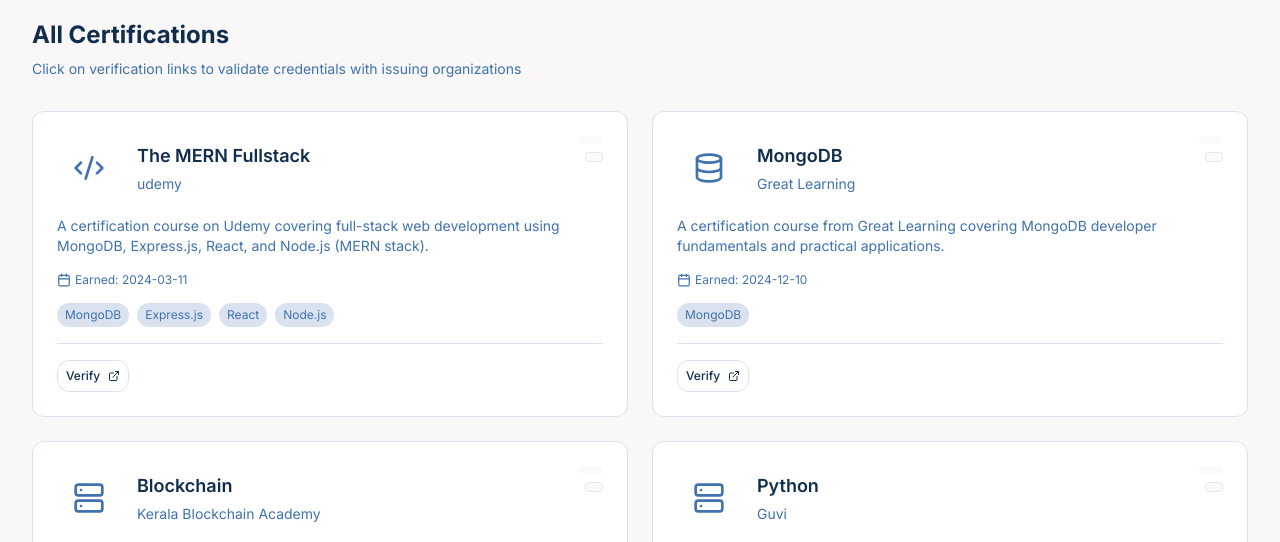
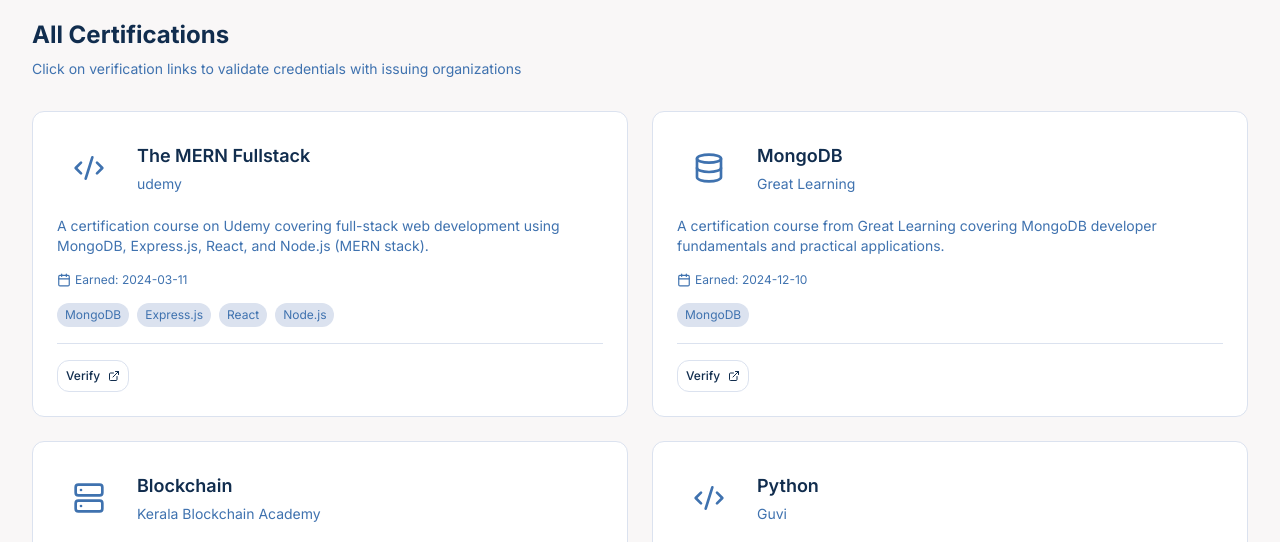
Before and after one commit to ifthikar2267/portfolio, a React (Vite) app: page /certifications in a window 1280 px wide. Shown: the part 1120-1662 px from the top of the page. Built offline with nearby package versions, Linux system fonts and the light colour scheme.

Commit message:
certification

```diff
--- a/src/pages/certifications/components/CertificationCard.jsx
+++ b/src/pages/certifications/components/CertificationCard.jsx
@@ -43,14 +43,14 @@
             <p className="text-sm text-muted-foreground">{certification?.issuer}</p>
           </div>
         </div>
-        <div className="flex flex-col items-end space-y-2">
+        {/* <div className="flex flex-col items-end space-y-2">
           <span className={`px-3 py-1 rounded-full text-xs font-medium ${getStatusColor(certification?.status)}`}>
             {certification?.status}
           </span>
           <span className={`px-2 py-1 rounded border text-xs font-medium ${getLevelColor(certification?.level)}`}>
             {certification?.level}
           </span>
-        </div>
+        </div> */}
       </div>
       <p className="text-sm text-muted-foreground mb-4 line-clamp-2">
         {certification?.description}
--- a/src/pages/certifications/index.jsx
+++ b/src/pages/certifications/index.jsx
@@ -56,7 +56,7 @@
       category: 'Server',
       earnedDate: '2023-08-15',
       verificationUrl: 'https://drive.google.com/file/d/1P1Wnq2JW4gt8ZQi_sK6EGSnFZgFnvbY-/view?usp=drivesdk',
-      icon: 'Server',
+      icon: 'Code2',
       skills: ['Python']
     },
     {
```
